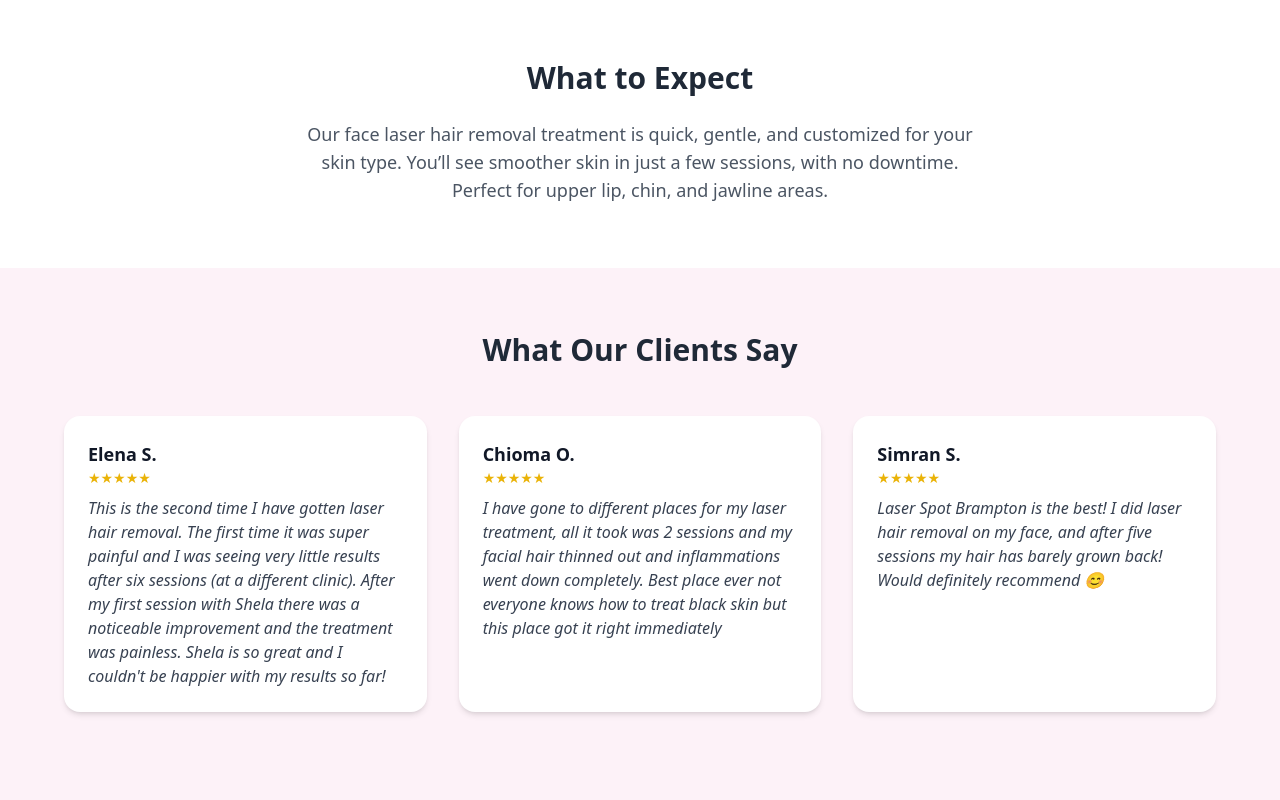
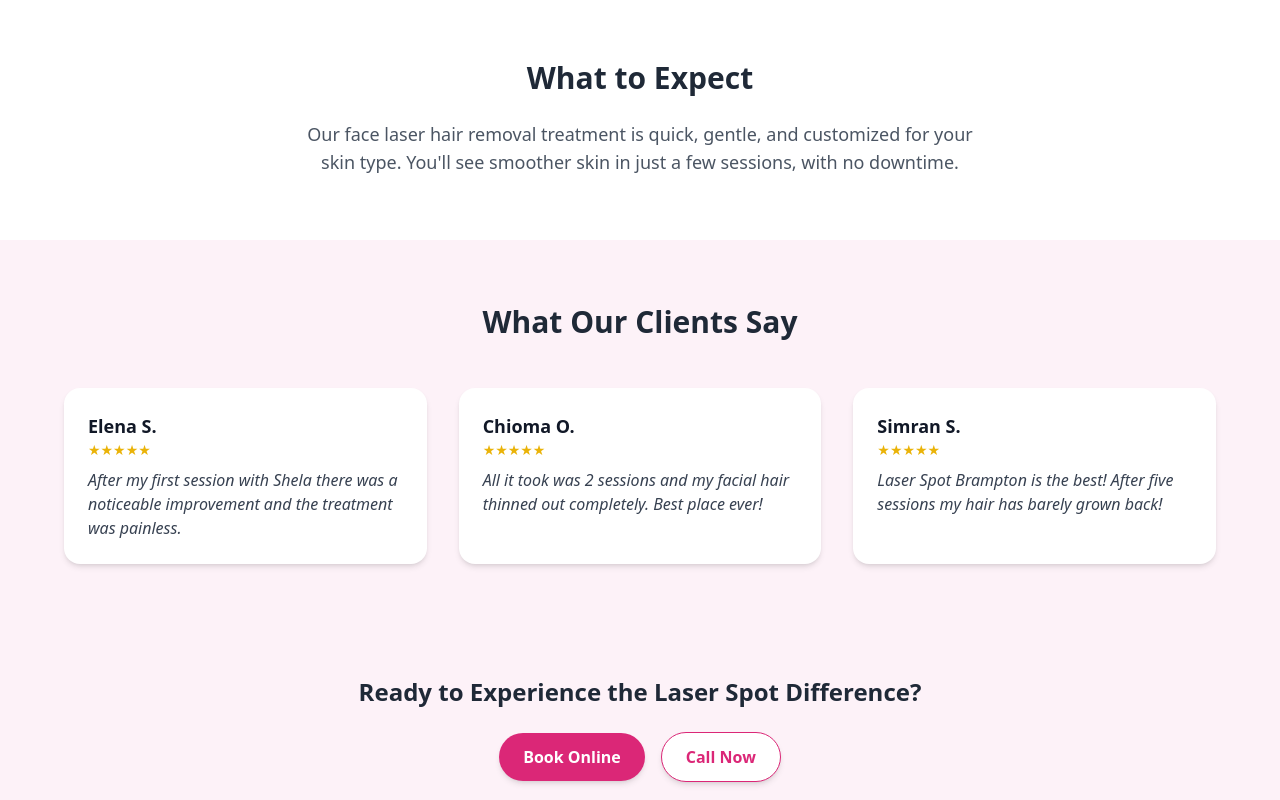
Before and after one commit to AbbasAli5784/Landing-Page, a React (Create React App) app: page / in a window 1280 px wide. Shown: the part 1100-1900 px from the top of the page. Built offline with nearby package versions, Linux system fonts and the light colour scheme.

Commit message:
continuing to debug click events not firing

```diff
--- a/public/index.html
+++ b/public/index.html
@@ -12,7 +12,6 @@
         dataLayer.push(arguments);
       }
       gtag("js", new Date());
-
       gtag("config", "G-L4EEH7KFD8");
     </script>
     <meta charset="UTF-8" />
@@ -22,13 +21,15 @@
   <body>
     <div id="root"></div>
 
+    <!-- Google Ads Conversion Tracking -->
     <script>
       function gtag_report_conversion(url) {
-        var callback = function () {
+        const callback = function () {
           if (typeof url !== "undefined") {
             window.location = url;
           }
         };
+
         if (url.includes("booking-calendar")) {
           gtag("event", "conversion", {
             send_to: "AW-16976821320/DqeRCMfa_bYaEMj4lp8_",
--- a/src/LaserPromo.jsx
+++ b/src/LaserPromo.jsx
@@ -2,7 +2,7 @@ import React from "react";
 import { motion, useAnimation } from "framer-motion";
 import { useInView } from "react-intersection-observer";
 import { useEffect } from "react";
-import Face from "./img/face.jpg";
+import Face from "./img/face.jpg"; // Hero background image
 
 const FadeSection = ({ children }) => {
   const controls = useAnimation();
@@ -44,11 +44,10 @@ const HeroSection = () => {
     >
       <div
         className="absolute inset-0 bg-cover bg-center opacity-20 -z-10"
-        style={{
-          backgroundImage: `url(${Face})`,
-        }}
+        style={{ backgroundImage: `url(${Face})` }}
       />
       <div className="absolute inset-0 bg-pink-100 bg-opacity-60 -z-10" />
+
       <div className="z-10 animate-fade-in">
         <h1 className="text-4xl md:text-5xl font-bold text-gray-900 mb-4 drop-shadow-lg">
           🌟 Face Laser Hair Removal – Only $79.99 🌟
@@ -69,25 +68,12 @@ const HeroSection = () => {
             setTimeout(() => {
               window.location.href =
                 "https://www.laserspot.ca/booking-calendar/free-consultation?referral=service_list_widget";
-            }, 300); // give tag time to fire
+            }, 300);
           }}
           className="bg-pink-600 text-white font-semibold px-6 py-3 rounded-full hover:bg-pink-700 transition drop-shadow-lg"
         >
           Book Now
         </a>
-
-        <button
-          onClick={() => {
-            gtag("event", "conversion", {
-              send_to: "AW-16976821320/DqeRCMfa_bYaEMj4lp8_",
-              value: 1.0,
-              currency: "CAD",
-            });
-          }}
-          className="bg-blue-600 text-white px-4 py-2 rounded mt-6"
-        >
-          Test Conversion (No Redirect)
-        </button>
       </div>
     </motion.section>
   );
@@ -140,48 +126,32 @@ const Testimonials = () => (
       </h2>
       <div className="max-w-6xl mx-auto grid gap-8 md:grid-cols-2 lg:grid-cols-3">
         <div className="bg-white shadow-md rounded-2xl p-6 text-left">
-          <div className="mb-2">
-            <h4 className="text-lg font-semibold text-gray-900">Elena S.</h4>
-            <div className="text-yellow-500 text-sm">★★★★★</div>
-          </div>
+          <h4 className="text-lg font-semibold text-gray-900">Elena S.</h4>
+          <div className="text-yellow-500 text-sm mb-2">★★★★★</div>
           <p className="text-gray-700 italic">
-            This is the second time I have gotten laser hair removal. The first
-            time it was super painful and I was seeing very little results after
-            six sessions (at a different clinic). After my first session with
-            Shela there was a noticeable improvement and the treatment was
-            painless. Shela is so great and I couldn't be happier with my
-            results so far!
+            After my first session with Shela there was a noticeable improvement
+            and the treatment was painless.
           </p>
         </div>
-
         <div className="bg-white shadow-md rounded-2xl p-6 text-left">
-          <div className="mb-2">
-            <h4 className="text-lg font-semibold text-gray-900">Chioma O.</h4>
-            <div className="text-yellow-500 text-sm">★★★★★</div>
-          </div>
+          <h4 className="text-lg font-semibold text-gray-900">Chioma O.</h4>
+          <div className="text-yellow-500 text-sm mb-2">★★★★★</div>
           <p className="text-gray-700 italic">
-            I have gone to different places for my laser treatment, all it took
-            was 2 sessions and my facial hair thinned out and inflammations went
-            down completely. Best place ever not everyone knows how to treat
-            black skin but this place got it right immediately
+            All it took was 2 sessions and my facial hair thinned out
+            completely. Best place ever!
           </p>
         </div>
-
         <div className="bg-white shadow-md rounded-2xl p-6 text-left">
-          <div className="mb-2">
-            <h4 className="text-lg font-semibold text-gray-900">Simran S.</h4>
-            <div className="text-yellow-500 text-sm">★★★★★</div>
-          </div>
+          <h4 className="text-lg font-semibold text-gray-900">Simran S.</h4>
+          <div className="text-yellow-500 text-sm mb-2">★★★★★</div>
           <p className="text-gray-700 italic">
-            Laser Spot Brampton is the best! I did laser hair removal on my
-            face, and after five sessions my hair has barely grown back! Would
-            definitely recommend 😊
+            Laser Spot Brampton is the best! After five sessions my hair has
+            barely grown back!
           </p>
         </div>
       </div>
     </section>
 
-    {/* Call-to-action section with tracking */}
     <section className="bg-pink-50 py-12 px-4 text-center">
       <h3 className="text-2xl font-bold text-gray-800 mb-4">
         Ready to Experience the Laser Spot Difference?
@@ -199,9 +169,9 @@ const Testimonials = () => (
             setTimeout(() => {
               window.location.href =
                 "https://www.laserspot.ca/booking-calendar/free-consultation?referral=service_list_widget";
-            }, 300); // give tag time to fire
+            }, 300);
           }}
-          className="bg-pink-600 text-white font-semibold px-6 py-3 rounded-full hover:bg-pink-700 transition drop-shadow-lg"
+          className="bg-pink-600 text-white font-semibold px-6 py-3 rounded-full hover:bg-pink-700 transition shadow-md"
         >
           Book Online
         </a>
@@ -229,8 +199,8 @@ const ServiceExplanation = () => (
       <h2 className="text-3xl font-bold text-gray-800 mb-6">What to Expect</h2>
       <p className="max-w-2xl mx-auto text-gray-600 text-lg">
         Our face laser hair removal treatment is quick, gentle, and customized
-        for your skin type. You’ll see smoother skin in just a few sessions,
-        with no downtime. Perfect for upper lip, chin, and jawline areas.
+        for your skin type. You'll see smoother skin in just a few sessions,
+        with no downtime.
       </p>
     </section>
   </FadeSection>
```
